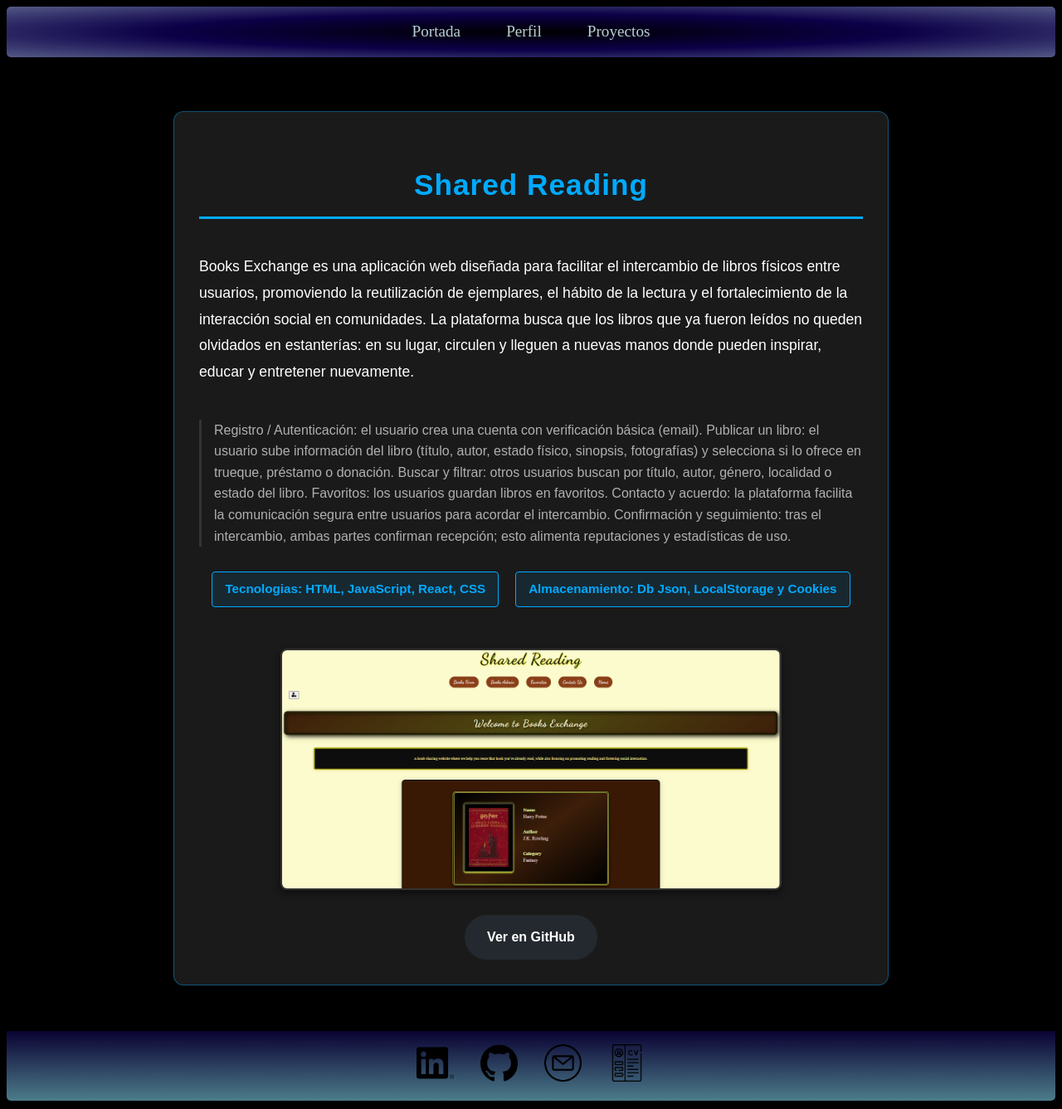
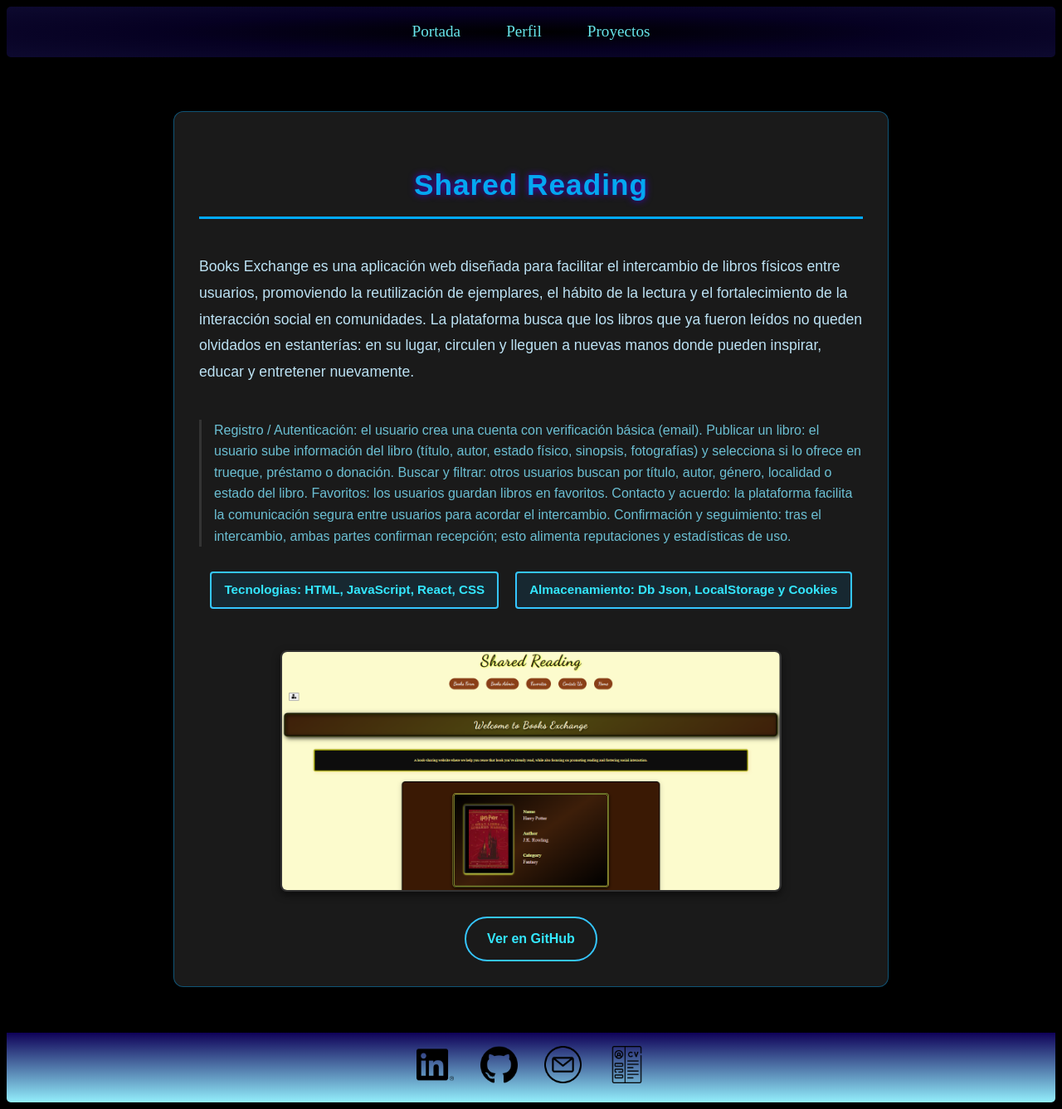
Before and after one commit to JuanDiegoCC02/portafolio, a React (Vite) app: page /portafolio/proyectosInfo/1 in a window 1280 px wide. Shown: the whole page at 83% size. Built offline with nearby package versions, Linux system fonts and the light colour scheme.

Commit message:
Updating portfolio styles

```diff
--- a/src/styles/pagFooter.css
+++ b/src/styles/pagFooter.css
@@ -1,5 +1,5 @@
 .allContainerFooter {
-  background: linear-gradient(#0b0238e5, #70b7ccad);
+  background: linear-gradient(#0f0158, #93effc);
   padding: 1rem 1rem;
   margin-top: 3rem;
   border-top: 7px solid #000000;
--- a/src/styles/perfilCardIP.css
+++ b/src/styles/perfilCardIP.css
@@ -52,13 +52,13 @@
 
 .containerInfoMe:hover, .containerTecnologias:hover, .containerHerramientas:hover {
   transform: translateY(-5px);
-  box-shadow: 0 8px 20px rgba(147, 228, 253, 0.699);
+  box-shadow: 0 8px 20px rgba(252, 255, 87, 0.699);
 }
 
 .title_sobreMi, .titleTecnologias, .titleHerramientas {
   font-size: 1.3rem;
   font-weight: 600;
-  color: #b3b2fff1;
+  color: #5acbff;
   margin-bottom: 12px;
 }
 
--- a/src/styles/portadaCardPerfil.css
+++ b/src/styles/portadaCardPerfil.css
@@ -9,7 +9,7 @@
 .FtPerfilPortada {
   margin-top: 15%;
   border-radius: 50%;
-  border: 6px solid #00456da9;
+  border: 6px solid #fcff31cb;
   box-shadow: 0 4px 15px rgba(0, 0, 0, 0.25);
   transition: transform 0.3s ease-in-out;
   object-fit: cover;
--- a/src/styles/portadaNav.css
+++ b/src/styles/portadaNav.css
@@ -3,7 +3,7 @@
   position: sticky;
   top: 0;
   z-index: 1000;
-  background: radial-gradient( rgb(0, 0, 0), #0d004dee, rgba(157, 167, 253, 0.534) );
+  background: radial-gradient( rgb(0, 0, 0), #0f015763, rgba(72, 52, 255, 0.185) );
   backdrop-filter: blur(8px);
   padding: 15px 40px;
   border-radius: 5px;
@@ -26,7 +26,7 @@
   text-decoration: none;
   font-size: 1.2rem;
   font-weight: 500;
-  color: #cbe0e9ea;
+  color: #70faffea;
   transition: color 0.3s ease, border-bottom 0.3s ease;
   padding-bottom: 3px;
   border-bottom: 2px solid transparent;
--- a/src/styles/proyectoCardInfo.css
+++ b/src/styles/proyectoCardInfo.css
@@ -23,7 +23,8 @@
 .titleInfoProyecto {
     font-size: 2.2rem;
     font-weight: 800;
-    color: #00aaff;
+    color: #00b7ffe7;
+    text-shadow: 0 0 8px  rgb(71, 0, 204);
     margin-bottom: 25px;
     border-bottom: 3px solid #00aaff;
     padding-bottom: 10px;
@@ -35,14 +36,14 @@
 .detallePagInfoProyecto {
     font-size: 1.1rem;
     font-weight: 500;
-    color: #ffffff;
+    color: #c4ecfff3;
     line-height: 1.8;
     margin-bottom: 25px;
 }
 
 .descInfoProyecto {
     font-size: 1rem;
-    color: #b0b0b0;
+    color: #75d2e9e5;
     line-height: 1.6;
     margin-bottom: 30px;
     border-left: 3px solid #333;
@@ -78,35 +79,37 @@
     padding: 8px 15px;
     border-radius: 4px;
     background-color: #00aaff1a;
-    border: 1px solid #00aaff;
-    color: #00aaff;
+     border: 2px solid #35c6ff;
+    color: #34e7ff;
     font-weight: 600;
     text-align: center;
     transition: background-color 0.3s;
 }
 
 .LiProyectoInfo:hover {
-    background-color: #00aaff40;
+    background-color: #000000;
+    color: rgba(253, 255, 125, 0.966);
 }
 
 .LinkGithubInfoProyecto {
     display: inline-block;
     text-decoration: none;
-    background: #24292f;
-    color: #fff;
+    background-color: transparent;
+     color: #34e7ff;
     padding: 12px 25px;
     border-radius: 30px;
     font-weight: 600;
     transition: background 0.3s ease, transform 0.3s;
-    border: 2px solid #24292f;
+      border: 2px solid #35c6ff;
 }
 
 .LinkGithubInfoProyecto:hover {
-    background: #00aaff;
-    color: #0d0d0d;
-    border-color: #00aaff;
+      background-color: #073946a9;
+    border-color: #44c5f8;
+    color: #f3ff51;
+    box-shadow: 0 0 10px rgba(0, 170, 255, 0.7);
     transform: translateY(-2px);
-    box-shadow: 0 4px 10px rgba(0, 170, 255, 0.5);
+
 }
 
 @media (max-width: 768px) {
--- a/src/styles/proyectosPagCarrousel.css
+++ b/src/styles/proyectosPagCarrousel.css
@@ -121,10 +121,10 @@
     margin-top: 20px;
     padding: 10px 25px;
     background-color: transparent;
-    color: #ffffff;
+    color: #34e7ff;
     text-decoration: none;
     font-weight: bold;
-    border: 2px solid #ffffff;
+    border: 2px solid #35c6ff;
     border-radius: 6px;
     transition: background-color 0.3s, border-color 0.3s, color 0.3s;
     text-transform: uppercase;
@@ -132,9 +132,9 @@
 }
 
 .linkGitProyectos:hover {
-    background-color: #00aaff;
-    border-color: #00aaff;
-    color: #0d0d0d;
+    background-color: #073946a9;
+    border-color: #44c5f8;
+    color: #f3ff51;
     box-shadow: 0 0 10px rgba(0, 170, 255, 0.7);
 }
 
@@ -149,8 +149,8 @@
 
 .divButtonsCarrpuselProyectos .btnLeft,
 .divButtonsCarrpuselProyectos .btnRight {
-    background-color: #1f1f1f;
-    color: #02ccffe3;
+    background-color: #000000;
+    color: #57cfff;
     border: 2px solid #00aaff;
     padding: 12px 25px;
     font-size: 17px;
@@ -165,8 +165,8 @@
 
 .divButtonsCarrpuselProyectos .btnLeft:hover,
 .divButtonsCarrpuselProyectos .btnRight:hover {
-    background-color: #00aaff;
-    color: #0d0d0d;
+    background-color: #303030;
+    color: #f1ff70;
     transform: translateY(-3px);
     box-shadow: 0 5px 15px rgba(0, 170, 255, 0.4);
 }
```
Also changed, not shown: src/styles/proyectosCard.css (+8 -9 lines).
